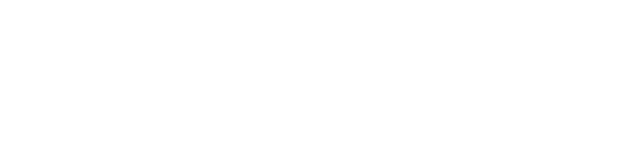
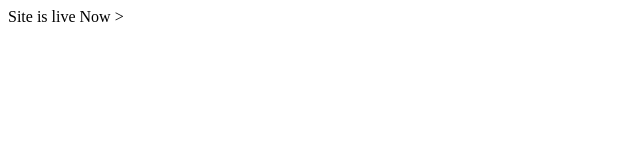
Before and after one commit to gudovcic/test-git-site, a plain HTML site: page index.html in a window 1280 px wide. Shown: the whole page, without its empty margins (0-640 px from the left). Drawn offline with Linux system fonts and the light colour scheme.

Commit message:
Next Update

```diff
--- a/index.html
+++ b/index.html
@@ -6,6 +6,6 @@
     <title>Document</title>
 </head>
 <body>
-
+    <div>Site is live Now > </div>
 </body>
 </html>
```
